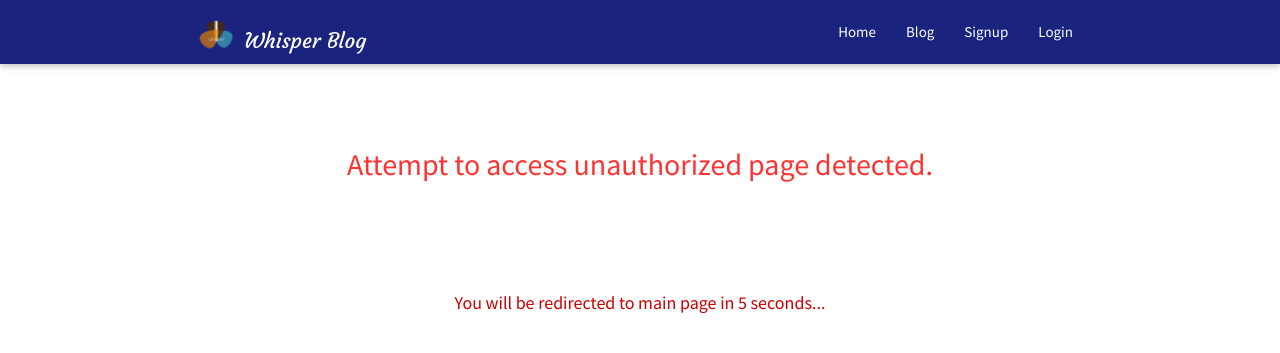
After one commit to ashutoshpurushottam/wishper-blog, a Python web app: template templates/unauthorized.html in a window 1280 px wide. The commit adds this page. Shown: the top 353 px of the page. Run offline with Jinja, Linux system fonts and the light colour scheme; the template is opened without the code that fills it, so the values that code supplies are empty; some libraries are stand-ins or nearby versions.

Commit message:
update as per review

```diff
--- /dev/null
+++ b/secret_code.py
@@ -0,0 +1 @@
+secret = "4j`U=_d?W[r7/A24"
--- a/static/css/style.css
+++ b/static/css/style.css
@@ -142,6 +142,12 @@ a.page-link-small {
     width:100%;
 }
 
+.big-error {
+    color: #ff3232;
+    font-size: 2rem;
+
+}
+
 .error {
     color: #cc0000;
 }
--- a/templates/base.html
+++ b/templates/base.html
@@ -8,6 +8,8 @@
 	<link href="https://fonts.googleapis.com/css?family=Open+Sans+Condensed:300" rel="stylesheet">
 	<link rel="stylesheet" href="/static/css/materialize.min.css">
 	<link rel="stylesheet" href="/static/css/style.css">
+	{% block othermeta %}
+	{% endblock %}
 	<title>Whisper Blog</title>
 </head>
 <body>
--- a/templates/blogpost.html
+++ b/templates/blogpost.html
@@ -1,5 +1,8 @@
 {% extends "base.html" %}
 {% block content %}
+  <div class="row">
+    <div class="col s12 center-align error">{{error_message}}</div>
+  </div>
   <div class="row">
     <div class="col s12">
         <h2 class="blog-title">{{ post.subject }}</h2>
--- a/templates/editpost.html
+++ b/templates/editpost.html
@@ -21,7 +21,10 @@
                     </div>
                 </div>
                 <div class="row">
-                    <div class="col s12 right-align">
+                    <div class="col s6">
+                        <a href="/blog" class="page-link">Go Back</a>
+                    </div>
+                    <div class="col s6 right-align">
                         <button class="btn waves-effect waves-light indigo darken-4" type="submit" name="action">Edit
                             <i class="material-icons right">mode_edit</i>
                         </button>
--- /dev/null
+++ b/templates/unauthorized.html
@@ -0,0 +1,14 @@
+{% extends "base.html" %}
+{% block othermeta %}
+    <meta http-equiv="refresh" content="5;URL='/'">
+{% endblock %}
+{% block content %}
+    <div class="row">
+        <div class="col s12">
+            <p class="center-align big-error">Attempt to access unauthorized page detected.</p>
+            <p class="center-align error">{{error}}</p>
+            <br><br>
+            <p class="center-align error">You will be redirected to main page in 5 seconds...</p>
+        </div>
+    </div>
+{% endblock %}
```
Also changed, not shown: main.py (+62 -31 lines), templates/deletepost.html (+10 -4 lines), 5 other files.
